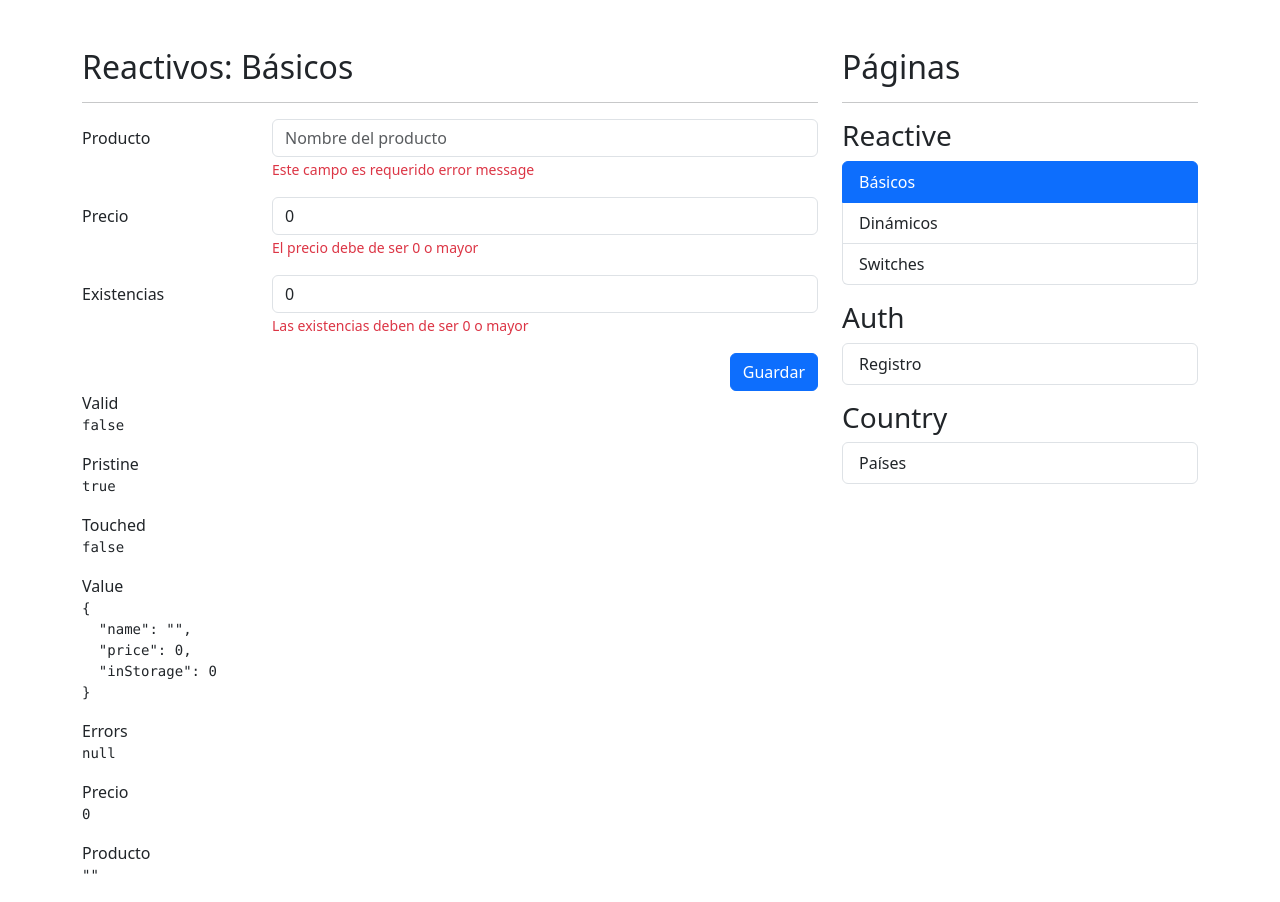
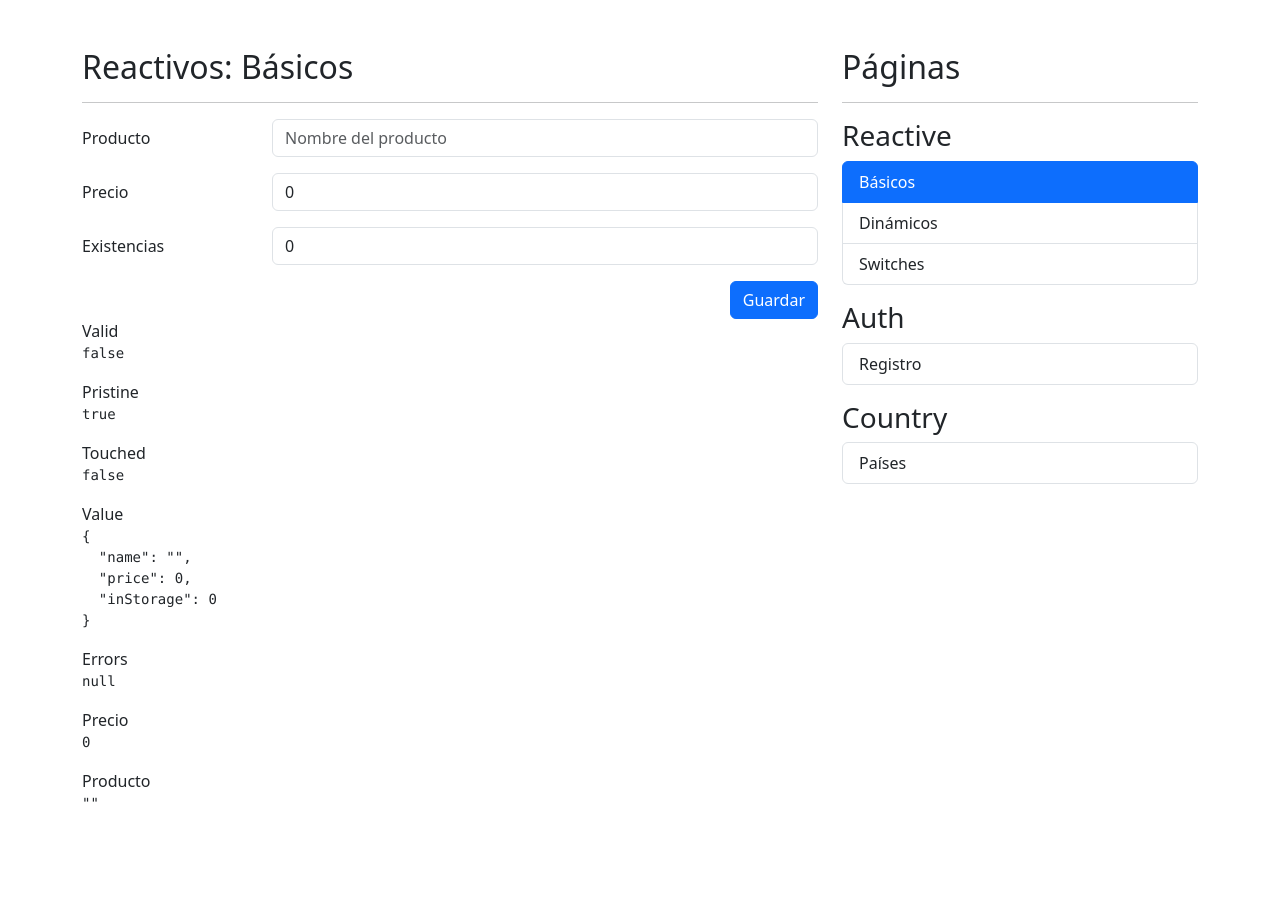
Before and after one commit to Fishionboy/reactive-forms, an Angular app: page /reactive/basic in a window 1280 px wide. After the commit the page ends 830 px from the top, so only its background shows below. Built offline with nearby package versions, Linux system fonts and the light colour scheme.

Commit message:
dynamic  reactive forms

```diff
--- a/src/app/reactive/pages/basic-page/basic-page.html
+++ b/src/app/reactive/pages/basic-page/basic-page.html
@@ -4,22 +4,19 @@
 <div class="row">
     <div class="col">
 
-        <form autocomplete="off" [formGroup]="myForm">
+        <form autocomplete="off" [formGroup]="myForm" (ngSubmit)="onSave()">
 
             <!-- Campo de producto -->
             <div class="mb-3 row">
                 <label class="col-sm-3 col-form-label">Producto</label>
                 <div class="col-sm-9">
 
-                    <input type="text"
-                           class="form-control"
+                    <input type="text" class="form-control"
                         placeholder="Nombre del producto"
                         formControlName="name">
-                    @if(isValidField('name')){
+                    @if(formUtils.isValidField(myForm, 'name')){
                     <span class="form-text text-danger">
-                            <!-- Debe de ser de 3 letras -->
-                             {{getFieldError("name")}}
-                            error message
+                        {{formUtils.getFieldError(myForm,"name")}}
                     </span>
 
                     }
@@ -30,13 +27,15 @@
             <div class="mb-3 row">
                 <label class="col-sm-3 col-form-label">Precio</label>
                 <div class="col-sm-9">
-                    <input type="number"
-                           class="form-control"
+                    <input type="number" class="form-control"
                         placeholder="Precio del producto"
                         formControlName="price">
+                    @if (formUtils.isValidField(myForm, 'price')) {
                     <span class="form-text text-danger">
-                        El precio debe de ser 0 o mayor
+                        {{formUtils.getFieldError(myForm,"price")}}
                     </span>
+                    }
+
                 </div>
             </div>
 
@@ -44,13 +43,12 @@
             <div class="mb-3 row">
                 <label class="col-sm-3 col-form-label">Existencias</label>
                 <div class="col-sm-9">
-                    <input type="number"
-                           class="form-control"
+                    <input type="number" class="form-control"
                         placeholder="Existencias del producto"
                         formControlName="inStorage">
-
+                    @if (formUtils.isValidField(myForm, 'inStorage')) {}
                     <span class="form-text text-danger">
-                         Las existencias deben de ser 0 o mayor
+                        {{formUtils.getFieldError(myForm,"inStorage")}}
                     </span>
                 </div>
             </div>
@@ -58,8 +56,7 @@
 
             <div class="row">
                 <div class="col">
-                    <button type="submit"
-                            class="btn btn-primary float-end">
+                    <button type="submit" class="btn btn-primary float-end">
                         Guardar
                     </button>
                 </div>
--- a/src/app/reactive/pages/basic-page/basic-page.ts
+++ b/src/app/reactive/pages/basic-page/basic-page.ts
@@ -1,20 +1,22 @@
 import { JsonPipe } from '@angular/common';
 import { Component, inject } from '@angular/core';
 import { FormBuilder, FormControl, FormGroup, ReactiveFormsModule, Validators } from '@angular/forms';
+import { FormUtils } from '../../../utils/form-utils';
 
 @Component({
   selector: 'app-basic-page',
-  imports: [JsonPipe,ReactiveFormsModule],
+  imports: [JsonPipe, ReactiveFormsModule],
   templateUrl: './basic-page.html',
 })
 export class BasicPage {
+  formUtils = FormUtils;
 
   private fb = inject(FormBuilder);
 
-  myForm : FormGroup = this.fb.group({
-    name:['',[Validators.required,Validators.minLength(3)]],
-    price:[0,[Validators.required, Validators.min(10)]],
-    inStorage:[0,[Validators.required, Validators.min(0)]]
+  myForm: FormGroup = this.fb.group({
+    name: ['', [Validators.required, Validators.minLength(3)]],
+    price: [0, [Validators.required, Validators.min(10)]],
+    inStorage: [0, [Validators.required, Validators.min(0)]]
   })
 
   // myForm = new FormGroup({
@@ -22,26 +24,19 @@ export class BasicPage {
   //   price: new FormControl(0),
   //   inStorage: new FormControl(0),
   // })
-  isValidField(fieldName: string): boolean | null{
-    return !!this.myForm.controls[fieldName].errors
-  }
 
-  getFieldError(fieldName: string) : string | null{
-    if(!this.myForm.controls[fieldName]) return null;
 
-    const errors = this.myForm.controls[fieldName].errors ?? {};
 
-    for( const key of Object.keys(errors)){
-      switch(key){
-        case 'required':
-          return 'Este campo es requerido';
-          case 'minlength':
-            return `Mínimo de ${errors['minlength'].requiredLength}`;
-            case 'min':
-              return `Valor mínimo de ${errors['min'].min}`;
-      }
+
+  onSave(){
+    if(this.myForm.invalid){
+      this.myForm.markAllAsTouched();
     }
-    return null;
+    console.log(this.myForm);
+    this.myForm.reset({
+      price:0,
+      inStorage:0
+    })
   }
 
 }
--- a/src/app/reactive/pages/dynamic-page/dynamic-page.html
+++ b/src/app/reactive/pages/dynamic-page/dynamic-page.html
@@ -1,17 +1,20 @@
 <h2>Reactivos: <small> Dinámicos </small></h2>
 <hr>
 
-<form autocomplete="off">
+<form autocomplete="off" [formGroup]="myForm" (ngSubmit)="onSubmit()">
 
     <!-- Nombre -->
     <div class="mb-3 row">
         <label class="col-sm-3 col-form-label">Nombre</label>
         <div class="col-sm-9">
-            <input class="form-control"
-                   placeholder="Nombre de la persona">
+            <input class="form-control" placeholder="Nombre de la persona"
+                formControlName="name">
+                @if (formUtils.isValidField(myForm, 'name')) {
                     <span class="form-text text-danger">
-                   error message
+                        {{formUtils.getFieldError(myForm, 'name')}}
                     </span>
+
+                }
         </div>
     </div>
 
@@ -21,12 +24,14 @@
         <div class="col-sm-9">
 
             <div class="input-group">
-                <input class="form-control"
-                       placeholder="Agregar favorito">
+                <input class="form-control" placeholder="Agregar favorito"
+                 [formControl]="newFavorite"
+                (keyup.enter)="onAddToFavorites()"
+                (keyup.enter)="$event.preventDefault()">
 
 
-                <button class="btn btn-outline-primary"
-                        type="button">
+                <button class="btn btn-outline-primary" type="button"
+                (click)="onAddToFavorites()">
                     Agregar favorito
                 </button>
             </div>
@@ -37,23 +42,36 @@
     <!-- Lista de Juegos Favoritos -->
     <div class="mb-3 row">
         <label class="col-sm-3 col-form-label">Favoritos</label>
-        <div class="col-sm-9">
-
+        <div class="col-sm-9" formArrayName="favoriteGames">
+            @for (favoriteGame of favoriteGames.controls; track $index; let i = $index)
+            {
             <div class="mb-1">
 
                 <div class="input-group">
-                    <input class="form-control">
+                    <input class="form-control"
+                    [formControlName]="i">
 
-                    <button class="btn btn-outline-danger"
-                            type="button">
+                    <button class="btn btn-outline-danger" type="button"
+                    (click)="onDeleteFavorite(i)">
                         Eliminar
                     </button>
                 </div>
+                @if (formUtils.isValidFieldInArray(favoriteGames,i)) {
+
                     <span class="form-text text-danger">
-                   Este campo es requerido
+                        {{formUtils.getArrayError(favoriteGames,i)}}
                     </span>
+                }
 
             </div>
+            }
+
+             @if (formUtils.isValidField(myForm,"favoriteGames")) {
+
+                    <span class="form-text text-danger">
+                          Error General
+                    </span>
+                }
 
         </div>
     </div>
@@ -62,10 +80,10 @@
 
     <div class="row">
         <div class="col-sm-12">
-            <button type="submit"
-                    class="btn btn-primary float-end"
+            <button type="submit" class="btn btn-primary float-end"
             >
             <!-- [disabled]="myForm.invalid" -->
+
                 Guardar
             </button>
         </div>
@@ -77,13 +95,13 @@
 
 
 <span>Valid</span>
-<pre>{{ 'object' | json }}</pre>
+<pre>{{ myForm.valid | json }}</pre>
 <br>
 
 <span>Value</span>
-<pre>{{ 'object' | json }}</pre>
+<pre>{{ myForm.value | json }}</pre>
 <br>
 
 <span>Agregar Juego</span>
-<pre>{{ 'object' | json }}</pre>
-<pre>{{ 'object' | json }}</pre>
+<pre>{{ myForm.controls["favoriteGames"].errors | json }}</pre>
+<pre>{{ myForm.controls["favoriteGames"].value | json }}</pre>
--- a/src/app/reactive/pages/dynamic-page/dynamic-page.ts
+++ b/src/app/reactive/pages/dynamic-page/dynamic-page.ts
@@ -1,9 +1,55 @@
 import { JsonPipe } from '@angular/common';
-import { Component } from '@angular/core';
+import { Component, inject } from '@angular/core';
+import { FormArray, FormBuilder, FormGroup, ReactiveFormsModule, Validators } from '@angular/forms';
+import { FormUtils } from '../../../utils/form-utils';
 
 @Component({
   selector: 'app-dynamic-page',
-  imports: [JsonPipe],
+  imports: [JsonPipe, ReactiveFormsModule],
   templateUrl: './dynamic-page.html',
 })
-export class DynamicPage {}
+export class DynamicPage {
+
+  private fb = inject(FormBuilder);
+  formUtils = FormUtils;
+
+  myForm: FormGroup = this.fb.group({
+    name: ['', [Validators.required, Validators.minLength(3)]],
+    favoriteGames: this.fb.array(
+      [
+        ['Metal Gear', [Validators.required, Validators.minLength(2)]],
+        ['Death Stranding', [Validators.required, Validators.minLength(2)]],
+      ],
+      Validators.minLength(3)
+    ),
+  });
+
+  newFavorite = this.fb.control('', Validators.required);
+
+  get favoriteGames() {
+    return this.myForm.get('favoriteGames') as FormArray;
+  }
+
+  onAddToFavorites(): void {
+    if (!this.newFavorite.valid) return;
+
+    const newGame = this.newFavorite.value;
+    this.favoriteGames.push(this.fb.control(newGame, Validators.required));
+
+    this.newFavorite.reset();
+  }
+
+  onDeleteFavorite(index: number){
+    if(!this.newFavorite) return;
+      console.log(index)
+
+    this.favoriteGames.removeAt(index);
+
+  }
+
+  onSubmit(){
+    console.log(this.myForm.value)
+    this.myForm.markAllAsTouched();
+  }
+
+}
--- /dev/null
+++ b/src/app/utils/form-utils.ts
@@ -0,0 +1,50 @@
+import { FormArray, FormControl, FormGroup, ValidationErrors } from "@angular/forms";
+
+export class FormUtils {
+
+    static getTextError(errors: ValidationErrors) {
+        for (const key of Object.keys(errors)) {
+            switch (key) {
+                case 'required':
+                    return 'Este campo es requerido';
+                case 'minlength':
+                    return `Mínimo de ${errors['minlength'].requiredLength}`;
+                case 'min':
+                    return `Valor mínimo de ${errors['min'].min}`;
+            }
+        }
+        return null;
+    }
+
+    static isValidField(form: FormGroup, fieldName: string): boolean | null {
+        return (
+            !!form.controls[fieldName].errors &&
+            form.controls[fieldName].touched
+        );
+    }
+
+    static getFieldError(form: FormGroup, fieldName: string): string | null {
+        if (!form.controls[fieldName]) return null;
+
+        const errors = form.controls[fieldName].errors ?? {};
+
+        return FormUtils.getTextError(errors);
+    }
+
+    static isValidFieldInArray(formArray: FormArray, index: number) {
+        return (
+            formArray.controls[index].errors &&
+            formArray.controls[index].touched
+
+        )
+    }
+
+    static getArrayError(formArray: FormArray, index: number) {
+
+        if (formArray.controls.length === 0) return null;
+
+        const errors = formArray.controls[index].errors ?? {};
+
+        return FormUtils.getTextError(errors);
+    }
+}
```
Lines whose indentation alone changed are shown as unchanged.
